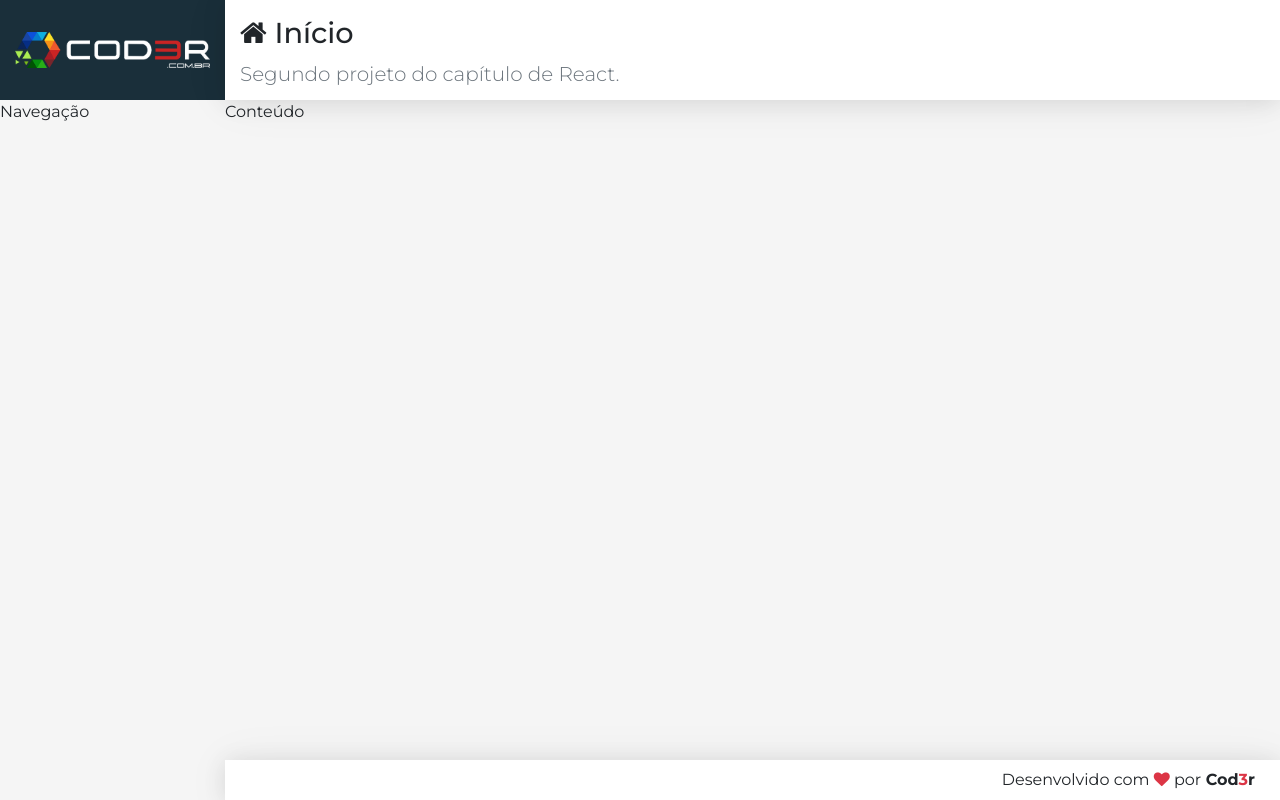
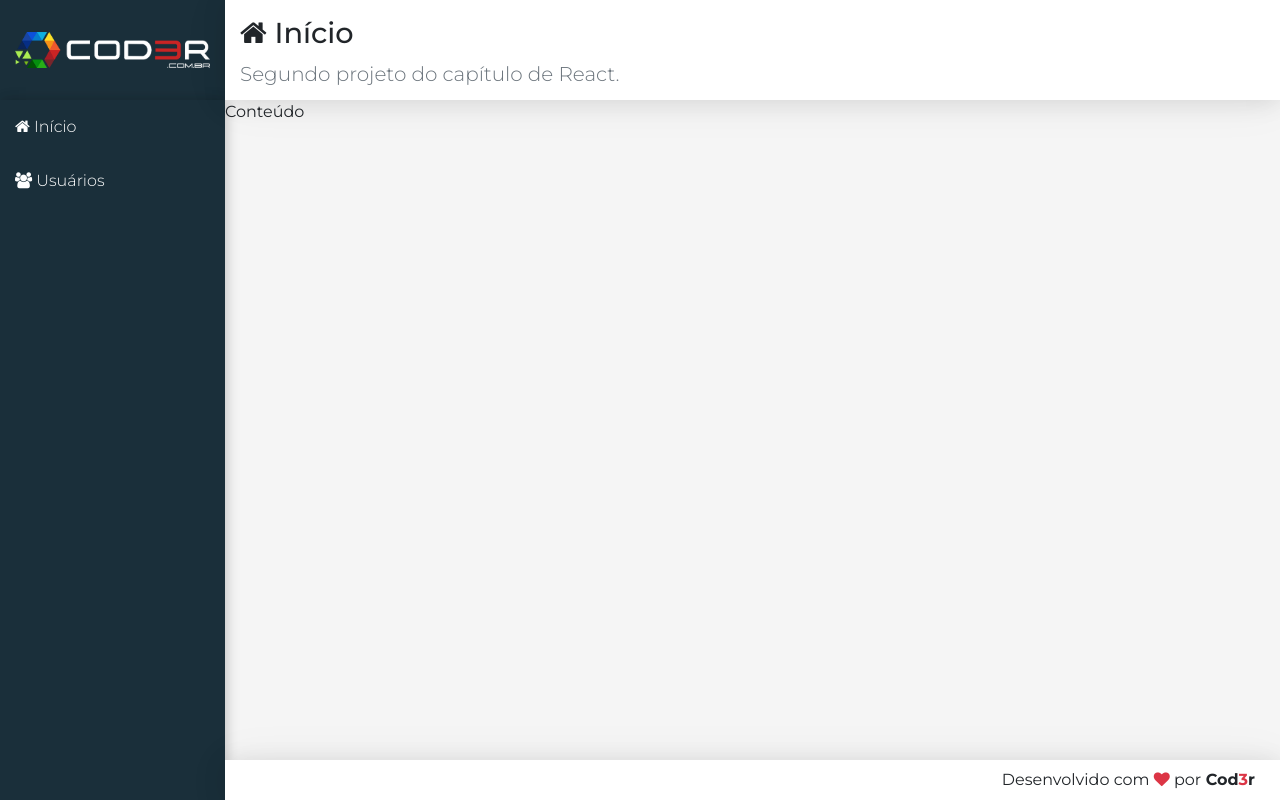
Before and after one commit to drrockenbach/curso_web_moderno, a React (Create React App) app in the folder exercicios-web/react/crud/frontend/: page /users in a window 1280 px wide. Built offline with nearby package versions, Linux system fonts and the light colour scheme.

Commit message:
React - Projeto CRUD - Componente navegação

```diff
--- a/exercicios-web/react/crud/frontend/src/components/template/Nav.css
+++ b/exercicios-web/react/crud/frontend/src/components/template/Nav.css
@@ -0,0 +1,19 @@
+
+aside.menu-area {
+    background-color: var(--bg-dark);
+    box-shadow:
+        2px 0 10px 0 rgba(0,0,0,0.12),
+        2px 0 15px 0 rgba(0,0,0,0.09);
+}
+
+.menu a {
+    display: block; /*Cada um na sua linha */
+    text-decoration: none;
+    color: #fff;
+    font-weight: 300;
+    padding: 15px;
+}
+
+.menu a:hover {
+    background: linear-gradient(135deg, #07a7e3 0%, #32dac3 100%)
+}
--- a/exercicios-web/react/crud/frontend/src/components/template/Nav.jsx
+++ b/exercicios-web/react/crud/frontend/src/components/template/Nav.jsx
@@ -1,7 +1,11 @@
 import './Nav.css'
 import React from 'react'
+import NavItem from './NavItem'
 
 export default props =>
 <aside className="menu-area">
-    Navegação
+    <nav className="menu">
+        <NavItem href="#/" icon="home" label="Início"/>
+        <NavItem href="#/users" icon="users" label="Usuários"/>
+    </nav>
 </aside>
--- /dev/null
+++ b/exercicios-web/react/crud/frontend/src/components/template/NavItem.jsx
@@ -0,0 +1,8 @@
+
+import React from 'react'
+
+export default props =>
+
+<a href={props.href}>
+    <i className={`fa fa-${props.icon}`} ></i> {props.label}
+</a>
```
